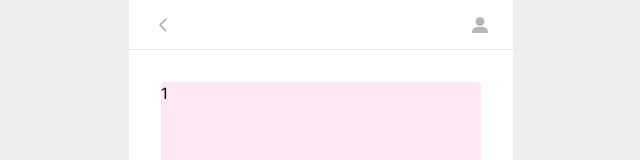
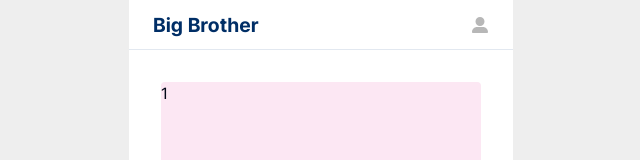
Before and after one commit to developthreefeet/big-brother-FE, a Next.js app: page /main in a window 1280 px wide. Shown: the top 160 px of the page, without its empty margins (319-959 px from the left). Built offline with nearby package versions, Linux system fonts and the light colour scheme.

Commit message:
퍼블리싱 버그 해결 (#43)
* bug: header 버그 해결

* refactor: header 버그 수정 (layout.tsx)

* style: toTopButton style 수정

* refactor: 불필요한 코드 삭제

```diff
--- a/src/app/layout.tsx
+++ b/src/app/layout.tsx
@@ -1,11 +1,9 @@
 import './globals.css';
 import localFont from 'next/font/local';
 import QueryProvider from './providers/QueryProvider';
-import MainHeader from '@/widgets/Header/MainHeader';
 import Footer from '@/widgets/Footer';
-import CommonHeader from '@/widgets/Header/CommonHeader';
-import { headers } from 'next/headers';
 import BackToTopButton from '@/widgets/BackToTopButton';
+import Header from '@/widgets/Header/Header';
 
 const pretendard = localFont({
   src: '../../public/static/fonts/PretendardVariable.woff2',
@@ -24,25 +22,14 @@ export default function RootLayout({
 }: {
   children: React.ReactNode;
 }) {
-  const headersList = headers();
-  const pathname = headersList.get('x-pathname');
-
   return (
     <html lang="kr" className={pretendard.variable}>
       <body className={pretendard.className}>
         <QueryProvider>
           <div className="w-96 mx-auto bg-white min-h-full flex flex-col relative">
-            {pathname === '/main' ? (
-              <MainHeader />
-            ) : pathname === '/login' ? (
-              ''
-            ) : (
-              <CommonHeader />
-            )}
+            <Header />
             <div className="p-8 flex-grow">{children}</div>
-            {pathname !== '/main' && pathname !== '/join' && (
-              <BackToTopButton />
-            )}
+            <BackToTopButton />
             <Footer />
           </div>
         </QueryProvider>
--- a/src/middleware.ts
+++ /dev/null
@@ -1,15 +0,0 @@
-import { NextResponse } from 'next/server';
-
-export function middleware(request: {
-  headers: HeadersInit | undefined;
-  nextUrl: { pathname: string };
-}) {
-  const requestHeaders = new Headers(request.headers);
-  requestHeaders.set('x-pathname', request.nextUrl.pathname);
-
-  return NextResponse.next({
-    request: {
-      headers: requestHeaders,
-    },
-  });
-}
--- a/src/widgets/BackToTopButton.tsx
+++ b/src/widgets/BackToTopButton.tsx
@@ -29,16 +29,18 @@ const BackToTopButton = () => {
   }, []);
 
   return (
-    isScrolled && (
-      <div className="sticky bottom-4 right-48 z-20 mb-6 flex justify-end pr-5">
+    <div className="sticky bottom-4 right-48 z-20 mb-6 flex justify-end pr-5">
+      {isScrolled ? (
         <button
           onClick={scrollToTop}
           className="p-2 bg-blue-500 text-white rounded-full shadow-lg hover:bg-blue-600 transition duration-300"
         >
           <IoArrowUp />
         </button>
-      </div>
-    )
+      ) : (
+        <div className="h-[32px]"></div>
+      )}
+    </div>
   );
 };
 
--- /dev/null
+++ b/src/widgets/Header/Header.tsx
@@ -0,0 +1,22 @@
+'use client';
+
+import { usePathname } from 'next/navigation';
+import MainHeader from './MainHeader';
+import CommonHeader from './CommonHeader';
+
+const Header = () => {
+  const pathname = usePathname();
+  return (
+    <>
+      {pathname === '/main' ? (
+        <MainHeader />
+      ) : pathname === '/login' ? (
+        ''
+      ) : (
+        <CommonHeader />
+      )}
+    </>
+  );
+};
+
+export default Header;
```
